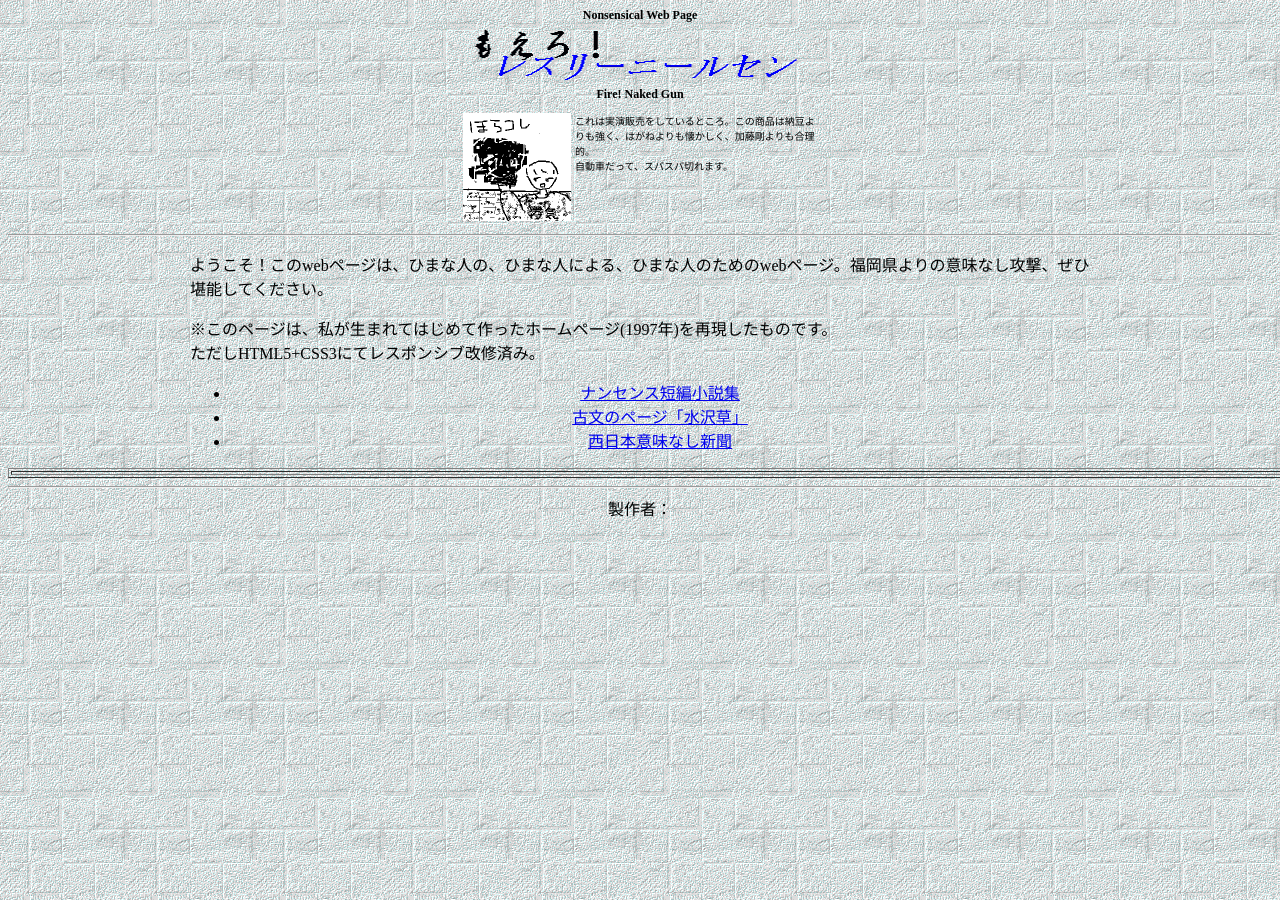
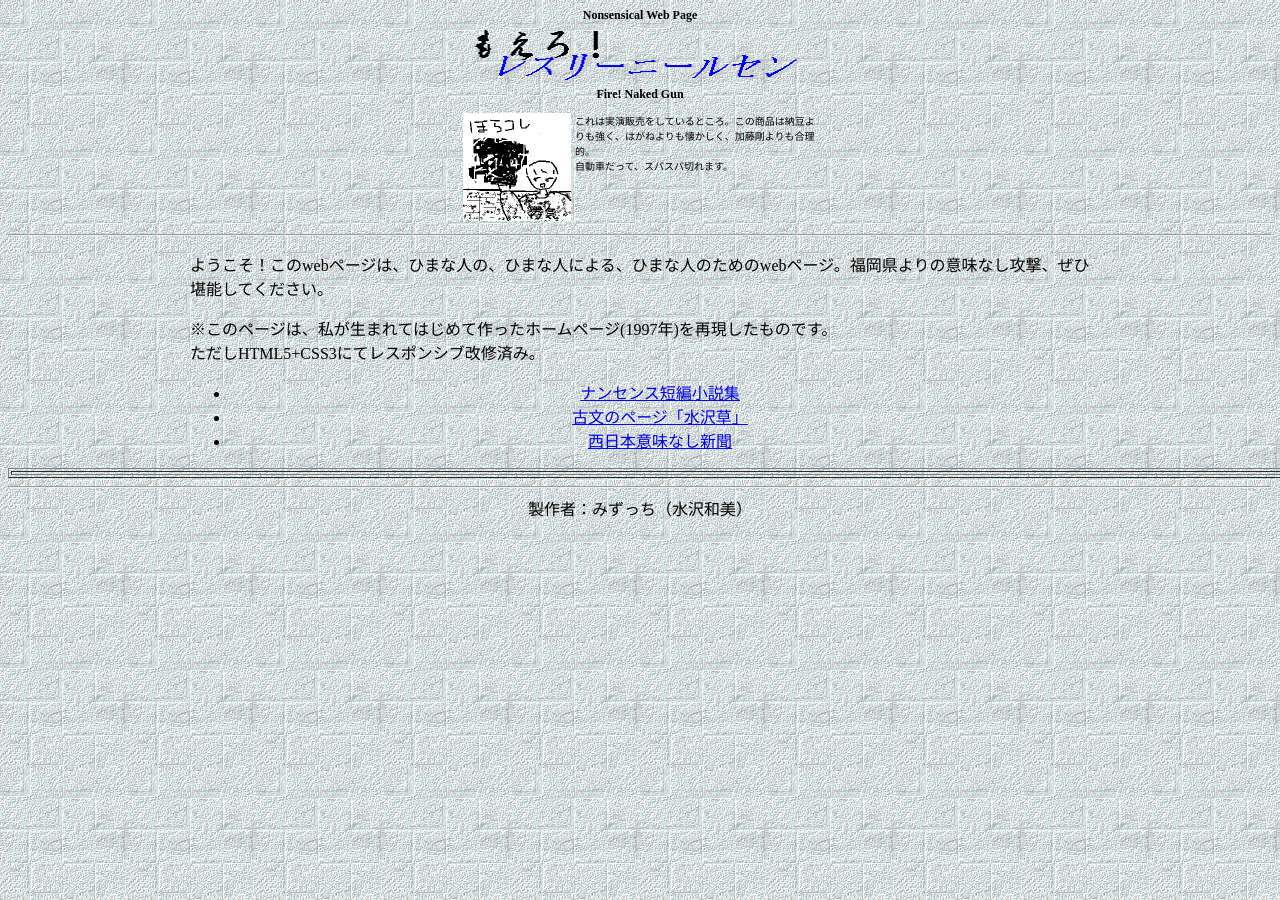
Before and after one commit to mtmt2199/mtmt2199.github.io, a Jekyll site: the page moero/moero.html, which Jekyll copies as it is, in a window 1280 px wide. Built offline with Jekyll 4.4.1, drawn with Linux system fonts in a browser that asks for light colours.

Commit message:
moero.html を更新

```diff
--- a/moero/moero.html
+++ b/moero/moero.html
@@ -56,7 +56,7 @@ td {
 </td></tr></table>
 <HR align = center>
 
-製作者：
+製作者：みずっち（水沢和美）
 
 </BODY>
 </HTML>
```
